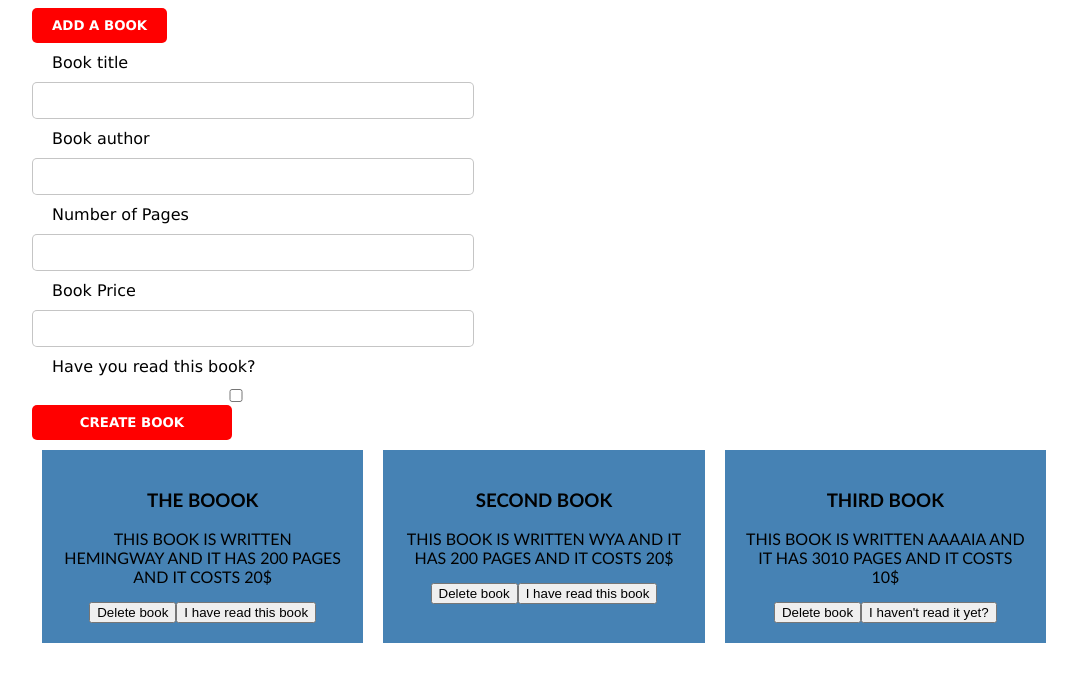
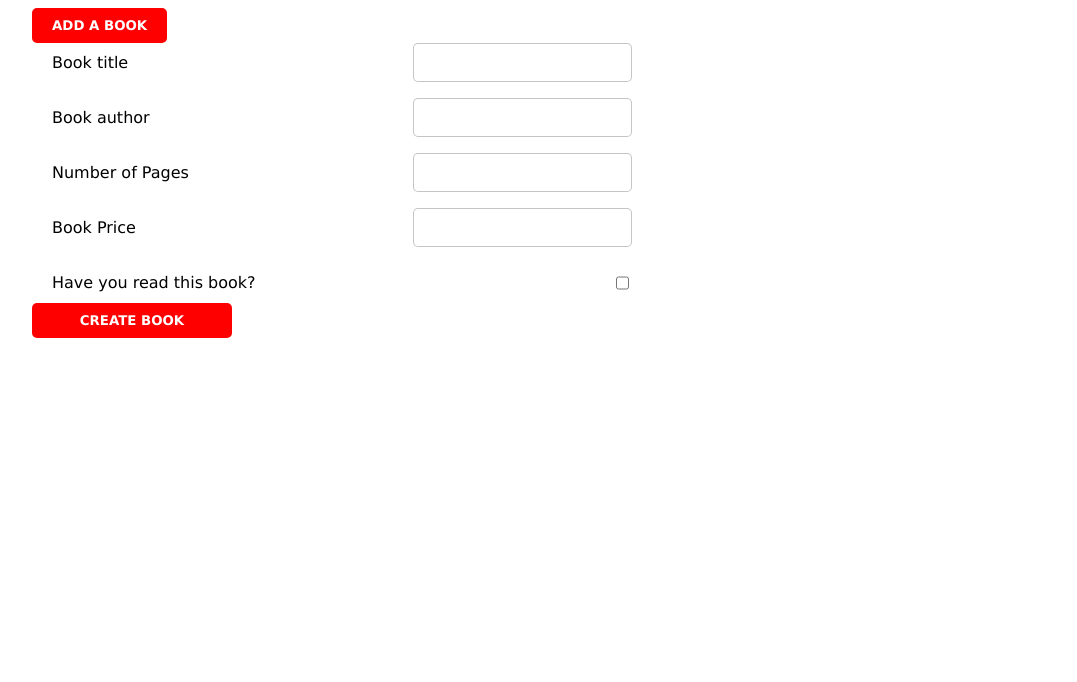
Before and after one commit to vmwhoami/LIBRARY_JS, a website: page index.html in a window 1280 px wide. Both pictures are taken after a click on the button "ADD A BOOK". Shown: the whole page, without its empty margins (96-1173 px from the left). Drawn offline with Linux system fonts and the light colour scheme.

Commit message:
style the add book form

```diff
--- a/index.html
+++ b/index.html
@@ -1,34 +1,43 @@
 <!DOCTYPE html>
 <html lang="en">
   <head>
-  <meta charset="UTF-8">
-  <meta name="viewport" content="width=device-width, initial-scale=1.0">
-  <link rel="stylesheet" href="styles.css">
+    <meta charset="UTF-8" />
+    <meta name="viewport" content="width=device-width, initial-scale=1.0" />
+    <link rel="stylesheet" href="styles.css" />
     <title>Document</title>
   </head>
   <body>
     <div class="add__book">
       <button class="btn">Add a Book</button>
       <form class="form">
+        <div class="form_field">
           <label for="title">Book title</label>
-      <input type="text" id="title">
-
+          <input type="text" id="title" />
+          <small>Error Message</small>
+        </div>
+        <div class="form_field">
           <label for="author">Book author</label>
-      <input type="text" id="author">
-
+          <input type="text" id="author" />
+          <small>Error Message</small>
+        </div>
+        <div class="form_field">
           <label for="page">Number of Pages</label>
-      <input type="number" id="page">
-
+          <input type="number" id="page" />
+          <small>Error Message</small>
+        </div>
+        <div class="form_field">
           <label for="price">Book Price</label>
-      <input type="number" id="price">
-
+          <input type="number" id="price" />
+          <small>Error Message</small>
+        </div>
+        <div class="form_field">
           <label for="read">Have you read this book?</label>
-      <input type="checkbox" id="read">
+          <input type="checkbox" id="read" />
+        </div>
         <button type="submit" class="submit">Create book</button>
       </form>
     </div>
-  <div class="container">
-  </div>
+    <div class="container"></div>
   </body>
   <script defer src="script.js"></script>
 </html>
--- a/script.js
+++ b/script.js
@@ -1,3 +1,5 @@
+const Library = (function () {
+
   const container = document.querySelector('.container');
   const submitBtn = document.querySelector('.submit');
   const title = document.querySelector('#title');
@@ -5,54 +7,61 @@ const author = document.querySelector('#author');
   const page = document.querySelector('#page');
   const price = document.querySelector('#price');
   const read = document.querySelector('#read');
-
-
-
+  const btn = document.querySelector('.btn');
+  const form = document.querySelector('.form');
 
 
   const myLibrary = [];
 
   function Book(title, author, pages, price, read) {
-  this.title = title;
-  this.author = author;
-  this.pages = pages;
-  this.price = price;
-  this.read = read;
+    return { title, author, pages, price, read }
   }
 
+  const displayFormBtn = function (selectedButton) {
+    selectedButton.addEventListener('click', () => {
+      form.classList.toggle('display');
+    });
+  };
+
+
+
+  //Toggle the display of the form
+  displayFormBtn(btn);
+
+  // Adds book to the Library
   function addBookToLibrary(input) {
     myLibrary.push(input);
   }
-
+  //Removes book from the library
   function removeBookFromLibrary(index) {
     myLibrary.splice(index, 1);
   }
 
-
-const book1 = new Book('The Boook', 'Hemingway', 200, 20, true);
-const book2 = new Book('Second Book', 'Wya', 200, 20, true);
-const book3 = new Book('Third Book', 'Aaaaia', 3010, 10, false);
-addBookToLibrary(book1);
-addBookToLibrary(book2);
-addBookToLibrary(book3);
+  //New books are
+  // const book1 = new Book('The Boook', 'Hemingway', 200, 20, true);
+  // const book2 = new Book('Second Book', 'Wya', 200, 20, true);
+  // const book3 = new Book('Third Book', 'Aaaaia', 3010, 10, false);
+  // addBookToLibrary(book1);
+  // addBookToLibrary(book2);
+  // addBookToLibrary(book3);
 
 
   function displayLibrary(array) {
     container.innerHTML = '';
-
-  for (let i = 0; i < array.length; i += 1) {
-    const book = array[i];
-
-
+    let i = 0;
+    array.forEach(book => {
       const div = document.createElement('div');
       const title = document.createElement('h3');
-    title.textContent = book.title;
+      const readBtn = document.createElement('button');
+      const deleteBookBtn = document.createElement('button');
       const description = document.createElement('p');
+
       description.textContent = `This book is written ${book.author}
                                and it has ${book.pages} pages and it
                                costs ${book.price}$
                                  `;
-    const deleteBookBtn = document.createElement('button');
+      title.textContent = book.title;
+
       deleteBookBtn.textContent = 'Delete book';
       deleteBookBtn.setAttribute('data-attribute', i);
 
@@ -61,7 +70,6 @@ function displayLibrary(array) {
         removeBookFromLibrary(index);
         displayLibrary(myLibrary);
       });
-    const readBtn = document.createElement('button');
 
       if (book.read) {
         readBtn.textContent = 'I have read this book';
@@ -80,27 +88,33 @@ function displayLibrary(array) {
       div.appendChild(description);
       div.appendChild(deleteBookBtn);
       div.appendChild(readBtn);
-  }
+
+      i += 1
+    });
   }
 
 
-displayLibrary(myLibrary);
+  //Resets the form to initial state
+  function resetFomr() {
+    title.value = '';
+    author.value = '';
+    page.value = '';
+    price.value = '';
+    read.checked = false;
+  }
+
+
   submitBtn.addEventListener('click', (e) => {
     e.preventDefault();
     const newbook = new Book(title.value, author.value, page.value, price.value, read.checked);
     addBookToLibrary(newbook);
     displayLibrary(myLibrary);
-  title.value = '';
-  author.value = '';
-  page.value = '';
-  price.value = '';
-  read.checked = false;
+    resetFomr()
   });
 
 
-const btn = document.querySelector('.btn');
-const form = document.querySelector('.form');
 
-btn.addEventListener('click', () => {
-  form.classList.toggle('display');
+  displayLibrary(myLibrary);
 });
+
+Library();
--- a/styles.css
+++ b/styles.css
@@ -76,6 +76,21 @@
   padding: 10px 20px;
   border-radius: 5px;
 }
+
+.form_field {
+  flex: 0 0 40px;
+  width: 600px;
+  display: flex;
+  flex-wrap: wrap;
+  justify-content: space-between;
+}
+
+.form_field small {
+  flex: 0 0 100%;
+  margin-left: 20px;
+  visibility: hidden;
+}
+
 .display {
   display: flex;
   flex-direction: column;
```
Lines whose indentation alone changed are shown as unchanged.
